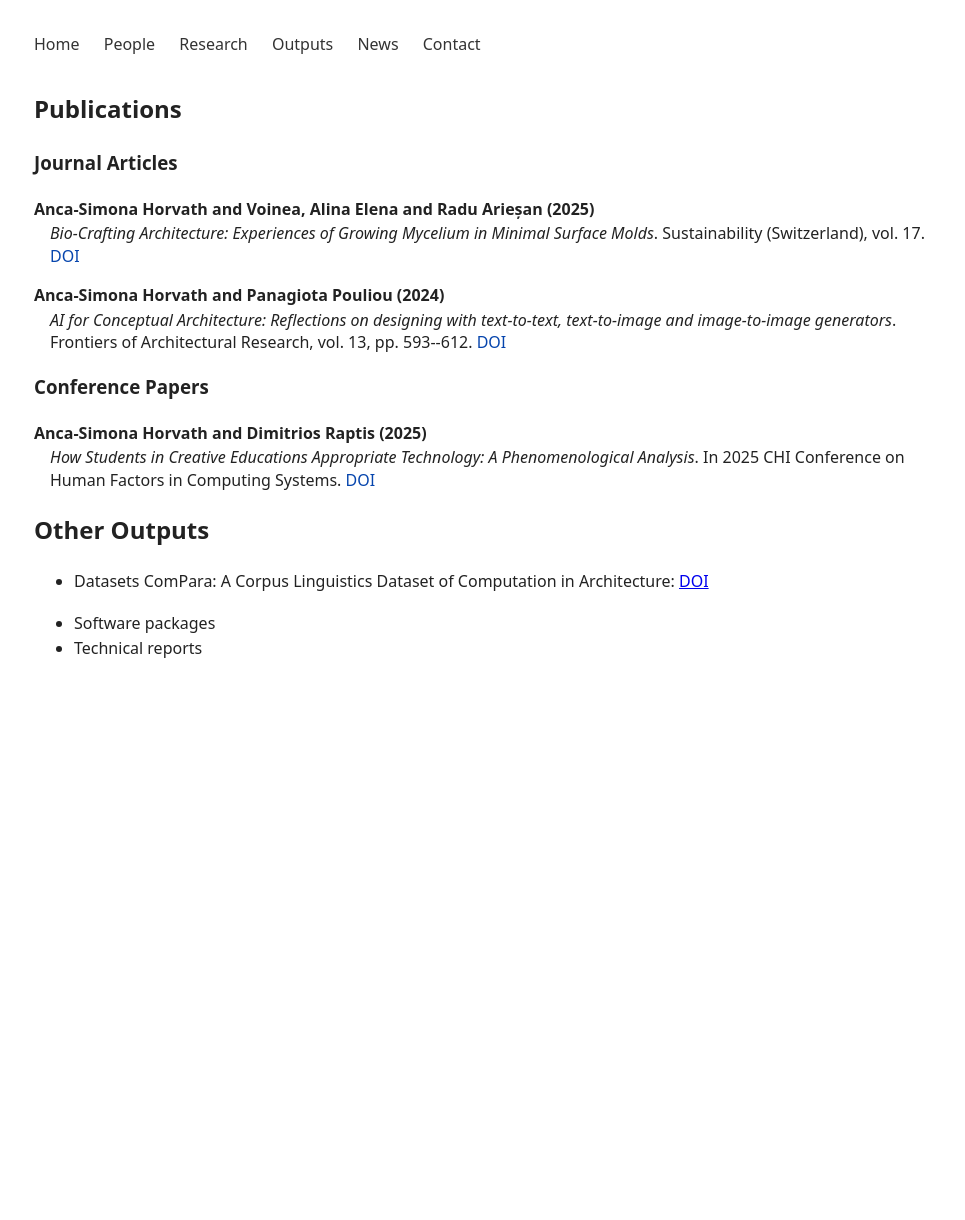
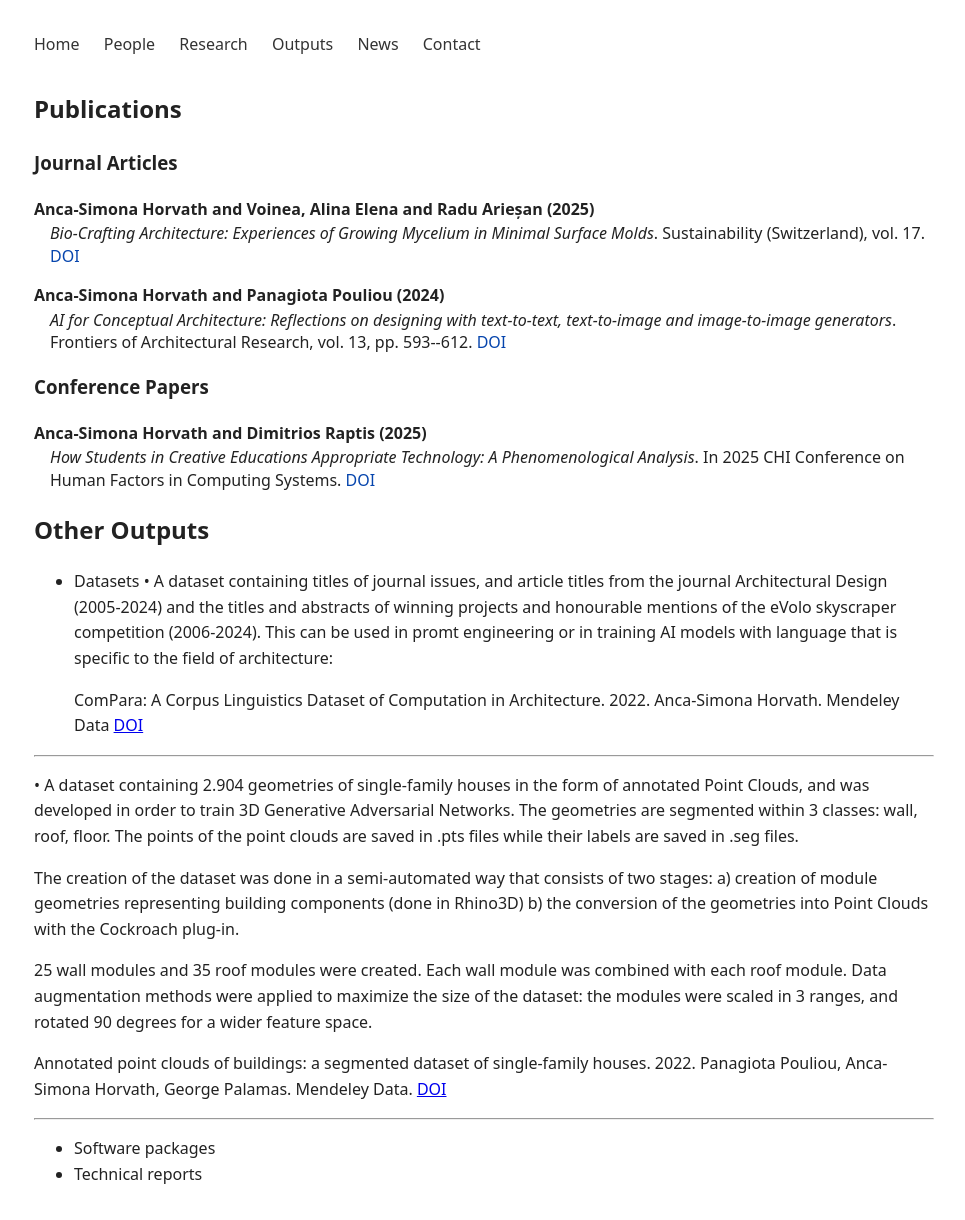
Before and after one commit to anqua/at-a, a Jekyll site: the page built from outputs.md, in a window 1280 px wide. Shown: the whole page, without its empty margins (156-1121 px from the left). Built offline with Jekyll 4.4.1, drawn with Linux system fonts in a browser that asks for light colours; before the commit the page ends 900 px from its top, so only the background shows below that.

Commit message:
Update outputs.md

```diff
--- a/outputs.md
+++ b/outputs.md
@@ -36,7 +36,23 @@ title: Outputs
 
 ## Other Outputs
 - Datasets
-    ComPara: A Corpus Linguistics Dataset of Computation in Architecture: <a href="https://doi.org/10.17632/7ktscvmxvg.5" target="_blank">DOI</a>
+  • A dataset containing titles of journal issues, and article titles from the journal Architectural Design (2005-2024) and the titles and abstracts of winning projects and honourable mentions of the eVolo skyscraper competition (2006-2024). This can be used in promt engineering or in training AI models with language that is specific to the field of architecture:
+
+  ComPara: A Corpus Linguistics Dataset of Computation in Architecture. 2022. Anca-Simona Horvath. Mendeley Data <a href="https://doi.org/10.17632/7ktscvmxvg.5" target="_blank">DOI</a>
+
+---
+• A dataset containing 2.904 geometries of single-family houses in the form of annotated Point Clouds, and was developed in order to train 3D Generative Adversarial Networks. The geometries are segmented within 3 classes: wall, roof, floor. The points of the point clouds are saved in .pts files while their labels are saved in .seg files.
+
+The creation of the dataset was done in a semi-automated way that consists of two stages:
+a) creation of module geometries representing building components (done in Rhino3D)
+b) the conversion of the geometries into Point Clouds with the Cockroach plug-in.
+
+25 wall modules and 35 roof modules were created. Each wall module was combined with each roof module. Data augmentation methods were applied to maximize the size of the dataset: the modules were scaled in 3 ranges, and rotated 90 degrees for a wider feature space.
+
+  Annotated point clouds of buildings: a segmented dataset of single-family houses. 2022. Panagiota Pouliou, Anca-Simona Horvath, George Palamas. Mendeley Data. <a href="https://doi.org/10.17632/3thtp7mc6z.1" target="_blank">DOI</a>
+
+---
+
 
 - Software packages
 - Technical reports
```
